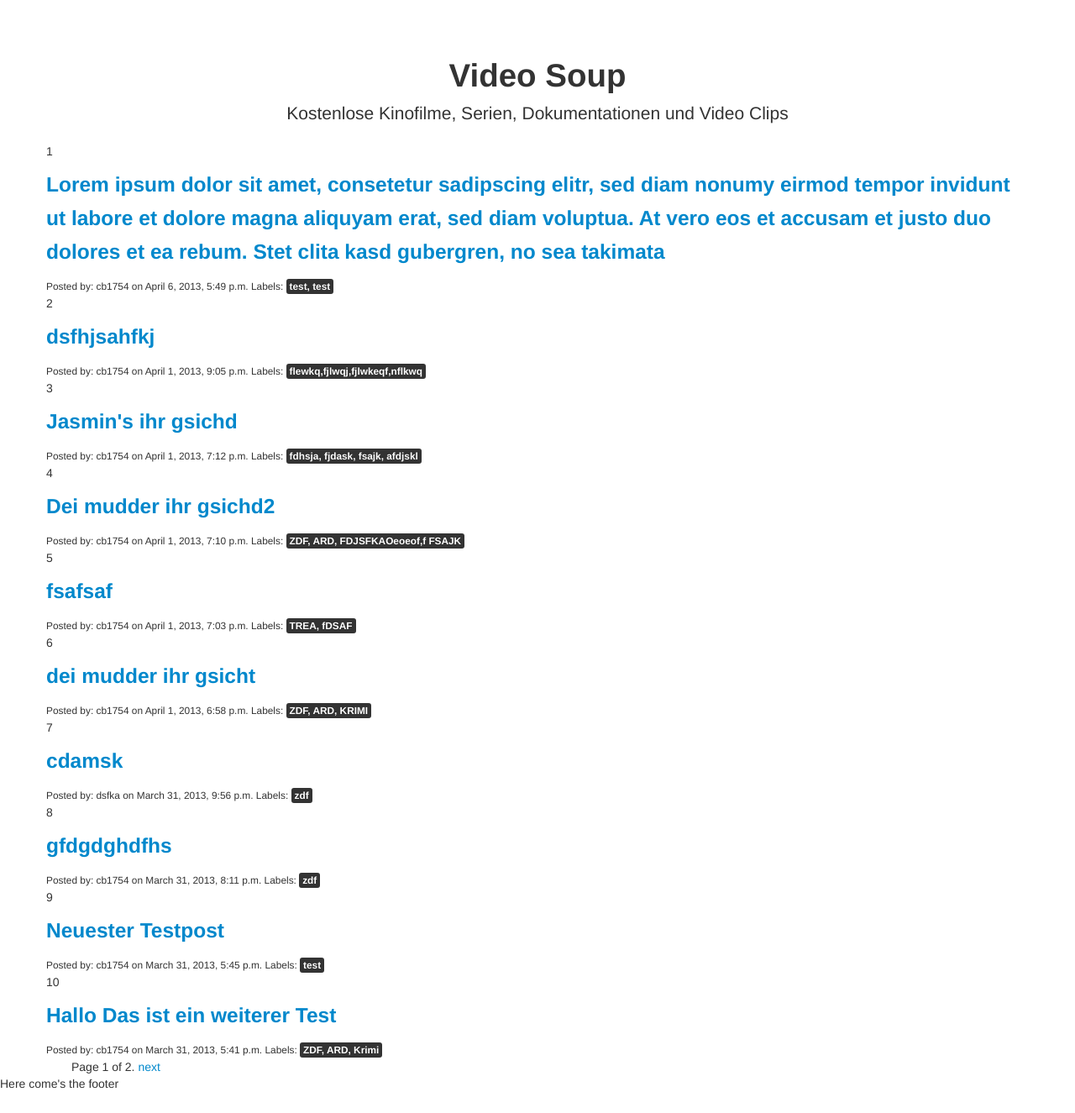
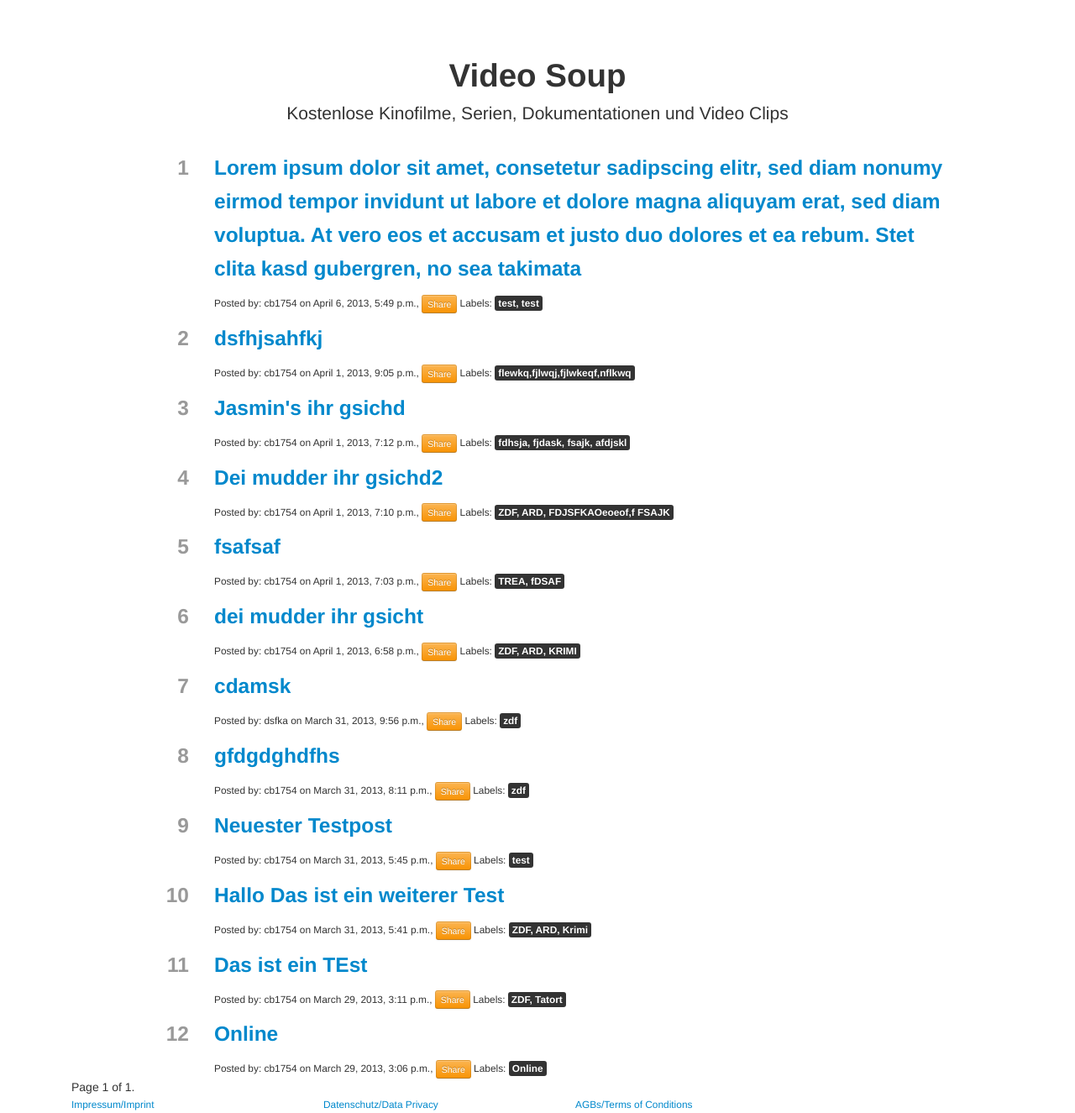
Before and after one commit to anoncb1754/VideoSoup, a Django app: page / in a window 1280 px wide. Shown: the whole page at 84% size. Before the commit the page ends 1296 px from the top, so only its background shows below. Run offline with Django 3.2, Linux system fonts and the light colour scheme; data comes from the database, SQL or seed files in the repository; both versions use the stored data as it was after the commit; parts of the project's set-up code (start-up, migrations or seed data) failed here and were passed over; some libraries are stand-ins or nearby versions.

Commit message:
Design
Provided some design related stuff

```diff
--- a/VideoSoup/templates/base.html
+++ b/VideoSoup/templates/base.html
@@ -17,7 +17,7 @@
       }
     </style>
     <link href="{% static "bootstrap/css/bootstrap-responsive.css" %}" rel="stylesheet">
-
+    <script src="//ajax.googleapis.com/ajax/libs/jquery/1.9.1/jquery.min.js"></script>
     <!-- Le HTML5 shim, for IE6-8 support of HTML5 elements -->
     <!--[if lt IE 9]>
       <script src="http://html5shim.googlecode.com/svn/trunk/html5.js"></script>
@@ -39,26 +39,8 @@
 
   <body>
 
-    <!--<div class="navbar navbar-inverse navbar-fixed-top">
-      <div class="navbar-inner">
-        <div class="container">
-          <a class="btn btn-navbar" data-toggle="collapse" data-target=".nav-collapse">
-            <span class="icon-bar"></span>
-            <span class="icon-bar"></span>
-            <span class="icon-bar"></span>
-          </a>
-          <a class="brand" href="/">Video Soup</a>
-          <div class="nav-collapse collapse">
-            <ul class="nav">
-              <li class="active"><a href="/">Home</a></li>
-            </ul>
-          </div>
-        </div>
-      </div>
-    </div>-->
 
-
- <div class="container">
+  <div class="container">
     <div class="row">
       <div class="span12">
         <h1 class="text-center">Video Soup</h1>
@@ -67,7 +49,7 @@
     </div>
 
 
-      <!--<div id="messages">
+    <div id="messages">
       {% if messages %}
         {% for message in messages %}
           <div class="alert alert-{{message.tags}}">
@@ -76,29 +58,35 @@
           </div>
         {% endfor %}
       {% endif %}
-    </div>-->
+    </div>
+
     {% block content %}
     {% endblock %}
-    <div class="span12">
-        <span class="step-links">
 
-            {% if posts.has_previous %}
-                <a href="?page={{ posts.previous_page_number }}">previous</a>
-            {% endif %}
 
-            <span class="current">
-                Page {{ posts.number }} of {{ posts.paginator.num_pages }}.
-            </span>
 
-            {% if posts.has_next %}
-                <a href="?page={{ posts.next_page_number }}">next</a>
-            {% endif %}
-        </span>
-</div>
-    </div> <!-- /container -->
+    <footer class="footer">
+      <div class="container">
 
-  <footer>
-    <p>Here come's the footer</p>
-  </footer>
+
+        <div class="span3 muted"><a href='#'><small>Impressum/Imprint</small></a></div>
+        <div class="span3 muted"><a href='#'><small>Datenschutz/Data Privacy</small></a></div>
+        <div class="span3 muted"><a href='#'><small>AGBs/Terms of Conditions</small></a></div>
+      </div>
+
+    </footer>
+
+
+  </div> <!-- /container -->
+  <script>
+  (function(i,s,o,g,r,a,m){i['GoogleAnalyticsObject']=r;i[r]=i[r]||function(){
+  (i[r].q=i[r].q||[]).push(arguments)},i[r].l=1*new Date();a=s.createElement(o),
+  m=s.getElementsByTagName(o)[0];a.async=1;a.src=g;m.parentNode.insertBefore(a,m)
+  })(window,document,'script','//www.google-analytics.com/analytics.js','ga');
+
+  ga('create', 'UA-39925861-1', 'videosoup.de');
+  ga('send', 'pageview');
+
+</script>
   </body>
 </html>
--- a/VideoSoup/templates/index.html
+++ b/VideoSoup/templates/index.html
@@ -1,17 +1,50 @@
 {% extends "base.html" %}
 {% block content %}
 
+{% for post in posts %}
+<div class='row post'>
+	<div class = 'span1 offset1'>
+		<span class='rank muted text-right'><h3>{{ forloop.counter0|add:posts.start_index }}</h3></span>
+	</div>
 
-{%for post in posts%}
-<div class='row post'>
-	<div class='span12'>
-		<span class='rank'>{{ forloop.counter }}</span>
-		<h3><a href='{{ post.link }}'>{{ post.title }}</a></h3>
-		<span class='meta'><small>Posted by: {{ post.user }} on {{ post.date_created }} Labels: <span class="label label-inverse"><strong>{{ post.labels }}</strong>
+	<div class='span9'>
+		<h3><a href='{{ post.1.link }}'>{{ post.title }}</a></h3>
+		<span class='meta'><small>Posted by: {{ post.user }} on {{ post.date_created }}, <a class="share btn btn-warning btn-mini"  rel="popover">Share</a> Labels: <span class="label label-inverse"><strong>{{ post.labels }}</strong>
 		</span></small></span>
+
 	</div>
 </div>
 
+{% endfor %}
 
-{%endfor%}
+<script>
+var shareContent = '<div>Like it on Facebook: <iframe src="//www.facebook.com/plugins/like.php?href=http%3A%2F%2Fwww.videosoup.de&amp;send=false&amp;layout=button_count&amp;width=200&amp;show_faces=false&amp;font=arial&amp;colorscheme=light&amp;action=like&amp;height=21" scrolling="no" frameborder="0" style="border:none; overflow:hidden; width:200px; height:21px;" allowTransparency="true"></iframe></div><div><a class="close-share btn btn-link" onclick="$(&quot;.share&quot;).popover(&quot;hide&quot;);">Close</a></div>'
+
+/*'''<div><div class=\fb-like\ data-href=\http://www.videosoup.de\ data-send=\false\ data-layout=\button_count\ data-width=\450\ data-show-faces=\false\></div></div>'''*/
+
+$('.share').popover({title: "Share this post!", content: shareContent, html: true});
+
+</script>
+
+
+<script>
+$('.close-share').popover('destroy');
+</script>
+
+<div class="span12">
+        <span class="step-links">
+
+            {% if posts.has_previous %}
+                <a href="?page={{ posts.previous_page_number }}">previous</a>
+            {% endif %}
+
+            <span class="current">
+                Page {{ posts.number }} of {{ posts.paginator.num_pages }}.
+            </span>
+
+            {% if posts.has_next %}
+                <a href="?page={{ posts.next_page_number }}">next</a>
+            {% endif %}
+        </span>
+</div>
 {% endblock %}
--- a/VideoSoup/urls.py
+++ b/VideoSoup/urls.py
@@ -1,6 +1,7 @@
 from django.conf.urls import patterns, include, url
 from contentSubmit import views
 from userHandling import views as user_views
+from lists import views as list_views
 from django.contrib.auth.views import login
 from django.conf import settings
 
@@ -12,7 +13,7 @@ urlpatterns = patterns('',
 	(r'^submit/$', views.contentSubmit),
 	(r'^signup/$', user_views.signup),
 	(r'^accounts/login/$', 'django.contrib.auth.views.login'),
-    (r'^$', views.frontPage),
+    (r'^$', list_views.latest),
     (r'^my_posts/$', views.manageContent),
 
 
--- a/contentSubmit/views.py
+++ b/contentSubmit/views.py
@@ -43,23 +43,6 @@ def contentSubmit(request):
 			{'form': form})
 
 
-def frontPage(request):
-	results = Post.objects.filter(status='Online').order_by('-date_created')
-	paginator = Paginator(results, 10) # Show 25 contacts per page
-	page = request.GET.get('page')
-
-	try:
-		posts = paginator.page(page)
-	except PageNotAnInteger:
-		# If page is not an integer, deliver first page.
-		posts = paginator.page(1)
-	except EmptyPage:
-		# If page is out of range (e.g. 9999), deliver last page of results.
-		posts = paginator.page(paginator.num_pages)
-
-	return render_to_response('index.html', {'posts': posts})
-
-
 def manageContent(request):
 	'''
 	Query all posts with all states of the user.
--- a/lists/views.py
+++ b/lists/views.py
@@ -1,9 +1,36 @@
 # Create your views here.
+from django.http import HttpResponseRedirect
+from django.http import HttpResponse
+from django.shortcuts import render_to_response
+from contentSubmit.models import Post
+from django.core.paginator import Paginator, EmptyPage, PageNotAnInteger
+
+def latest(request):
+	'''
+	Get the latest posts in the database that can be published
+	indicated by status 'Online'.
+	Then create a paginator object that paginages all the results and
+	returns the paginator to be rendered in the given template.
+	'''
+	results = Post.objects.filter(status='Online').order_by('-date_created')
+	contacts_per_page = 20
+	paginator = Paginator(results, contacts_per_page) # Show 10 contacts per page
+	page = request.GET.get('page')
+
+	try:
+		posts = paginator.page(page)
+	except PageNotAnInteger:
+		# If page is not an integer, deliver first page.
+		posts = paginator.page(1)
+	except EmptyPage:
+		# If page is out of range (e.g. 9999), deliver last page of results.
+		posts = paginator.page(paginator.num_pages)
+	return render_to_response('index.html', {'posts': posts})
 
 
+def enumarateRanks(num_ranks):
+	ranks = []
+	for i in range(1, num_ranks):
+		ranks.append(i)
 
-def list_overview(request):
-	'''
-	Make a list in dependency of the associated label.
-	'''
-	pass
+	return ranks
```
Also changed, not shown: VideoSoup/database/vs.db.sqlite, 6 other files.
